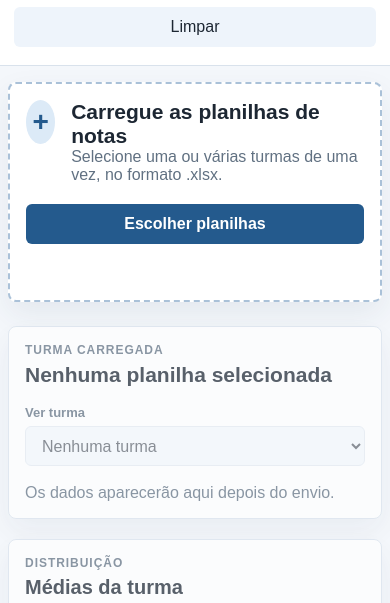
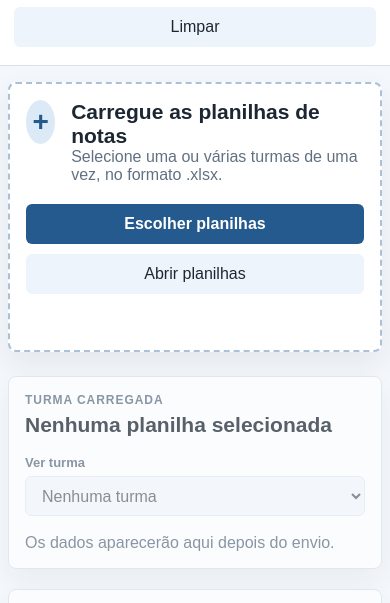
Before and after one commit to marcelohas/tcheloeduca-painel, a plain HTML site: page index.html in a window 390 px wide. Shown: the part 189-792 px from the top of the page. Drawn offline with Linux system fonts and the light colour scheme.

Commit message:
Add spreadsheet folder link

```diff
--- a/css/style.css
+++ b/css/style.css
@@ -169,6 +169,13 @@ main {
   align-items: center;
   display: flex;
   gap: 16px;
+}
+
+.upload-actions {
+  display: flex;
+  flex-wrap: wrap;
+  gap: 10px;
+  justify-content: flex-end;
 }
 
 .upload-copy p,
@@ -615,6 +622,7 @@ tbody tr:hover {
 
   .brand-link,
   .topbar-actions,
+  .upload-actions,
   .ghost-button,
   .primary-button,
   .class-selector,
@@ -632,6 +640,11 @@ tbody tr:hover {
   }
 
   .topbar-actions {
+    display: grid;
+    grid-template-columns: 1fr;
+  }
+
+  .upload-actions {
     display: grid;
     grid-template-columns: 1fr;
   }
--- a/index.html
+++ b/index.html
@@ -34,7 +34,10 @@
           <p>Selecione uma ou várias turmas de uma vez, no formato .xlsx.</p>
         </div>
       </div>
-      <label class="primary-button" for="fileInput">Escolher planilhas</label>
+      <div class="upload-actions">
+        <label class="primary-button" for="fileInput">Escolher planilhas</label>
+        <a class="ghost-button" href="https://github.com/marcelohas/tcheloeduca-painel/tree/main/planilhas_notas" target="_blank" rel="noopener noreferrer">Abrir planilhas</a>
+      </div>
       <input id="fileInput" type="file" accept=".xlsx,.xls" multiple hidden>
       <p class="message" id="message" role="status"></p>
     </section>
```
